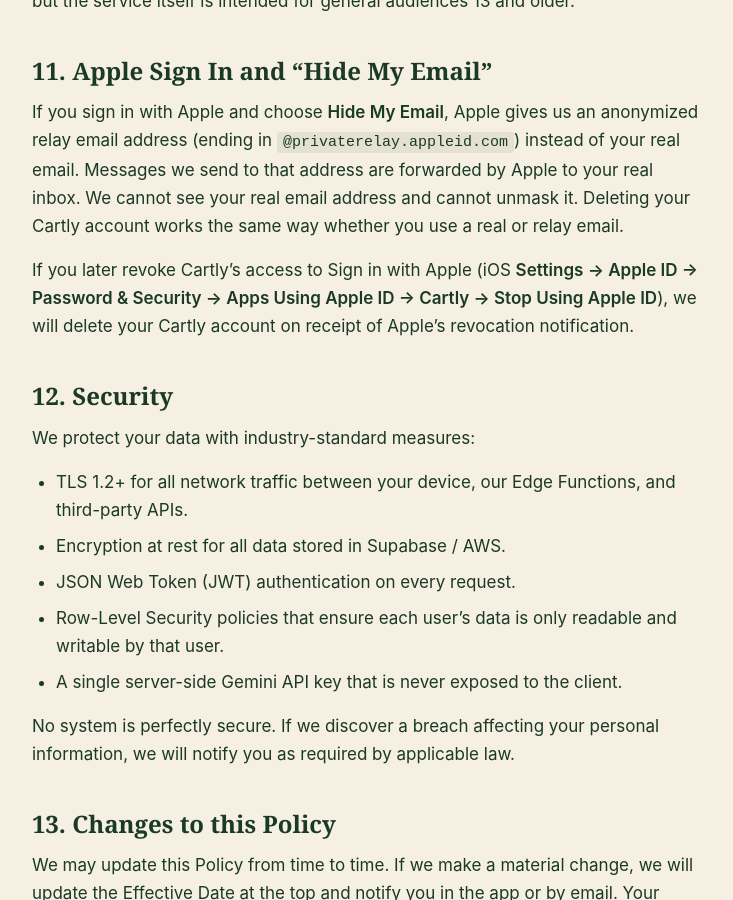
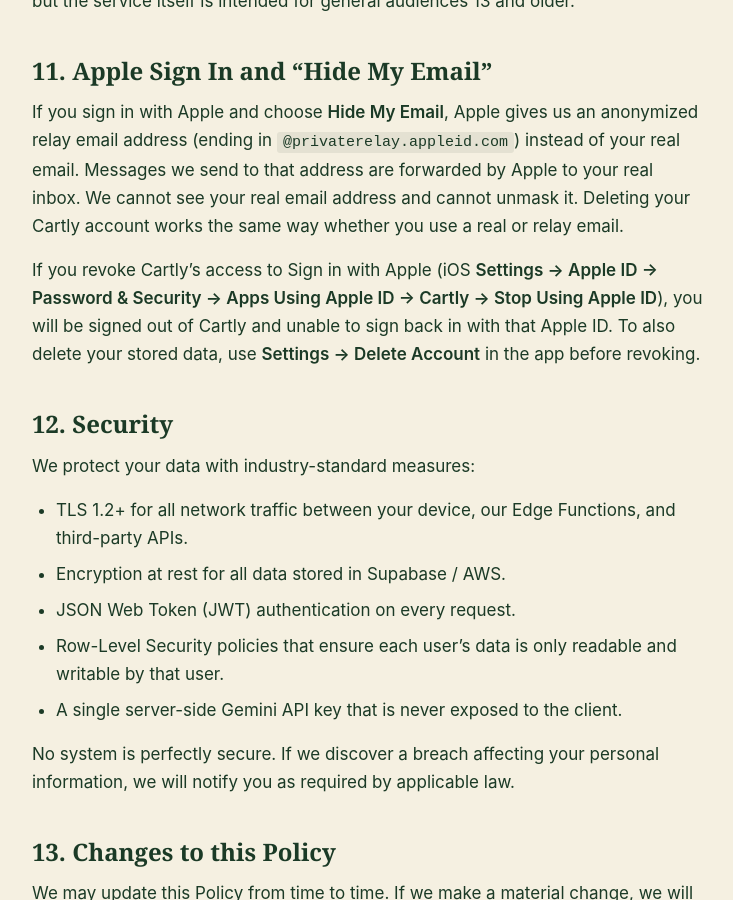
Before and after one commit to typiwo/cartly-site, a Jekyll site: the page built from privacy.md, in a window 1280 px wide and 900 px high, scrolled down 6346 px. Shown: the whole window, without its empty margins (272-1005 px from the left). Built offline with Jekyll 4.4.1, drawn with Linux system fonts in a browser that asks for light colours.

Commit message:
Fix Apple Sign In revocation language to match actual app behavior

```diff
--- a/privacy.md
+++ b/privacy.md
@@ -146,7 +146,7 @@
 
 If you sign in with Apple and choose **Hide My Email**, Apple gives us an anonymized relay email address (ending in `@privaterelay.appleid.com`) instead of your real email. Messages we send to that address are forwarded by Apple to your real inbox. We cannot see your real email address and cannot unmask it. Deleting your Cartly account works the same way whether you use a real or relay email.
 
-If you later revoke Cartly's access to Sign in with Apple (iOS **Settings → Apple ID → Password & Security → Apps Using Apple ID → Cartly → Stop Using Apple ID**), we will delete your Cartly account on receipt of Apple's revocation notification.
+If you revoke Cartly's access to Sign in with Apple (iOS **Settings → Apple ID → Password & Security → Apps Using Apple ID → Cartly → Stop Using Apple ID**), you will be signed out of Cartly and unable to sign back in with that Apple ID. To also delete your stored data, use **Settings → Delete Account** in the app before revoking.
 
 ## 12. Security
 
```
